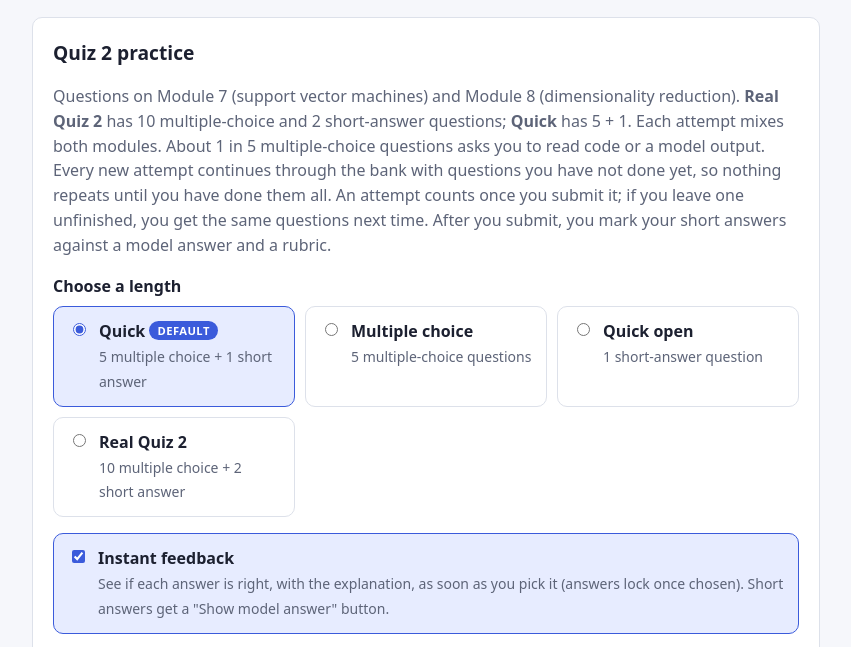
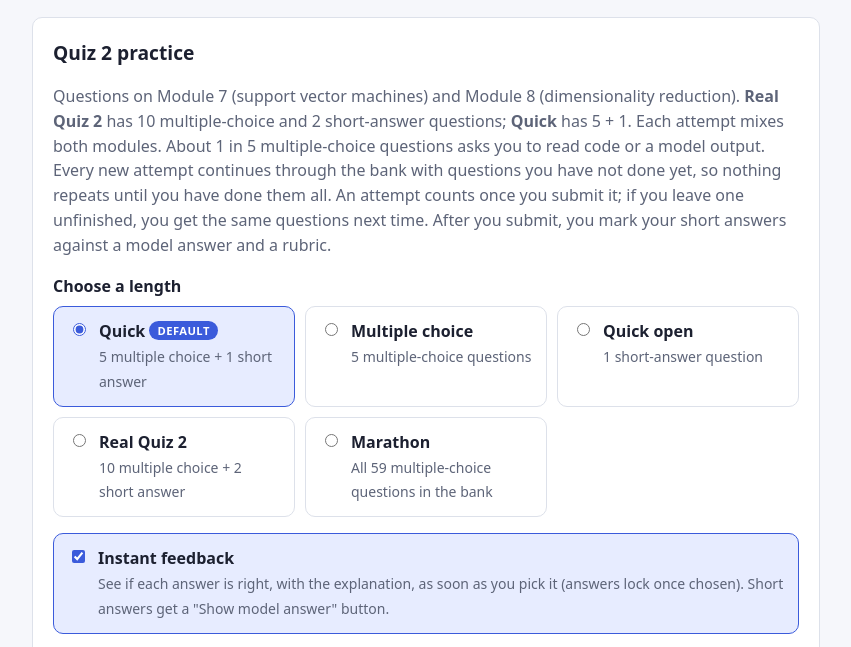
Before and after one commit to AlanJuker/ml-quiz-simulator, a website: page index.html in a window 1280 px wide. Shown: the part 136-783 px from the top of the page, without its empty margins (214-1065 px from the left). Drawn offline with Linux system fonts and the light colour scheme.

Commit message:
Quiz 2: add a Marathon length with every multiple-choice question in the bank

```diff
--- a/index.html
+++ b/index.html
@@ -23,6 +23,6 @@
   <!-- Bump ?v= whenever a script or the stylesheet changes, so browsers never mix cached old and new files. -->
   <script src="quiz2-bank.js?v=20261123-1"></script>
   <script src="quiz2.js?v=20261123-1"></script>
-  <script src="quiz2-app.js?v=20261126-2"></script>
+  <script src="quiz2-app.js?v=20261126-3"></script>
 </body>
 </html>
--- a/quiz2-app.js
+++ b/quiz2-app.js
@@ -9,11 +9,13 @@ const PASS_MARK = 70;
 const LETTERS = "ABCD";
 // Quiz 2 is 10 multiple choice + 2 short answer on Modules 7 and 8. Quick is the default. No time limit has
 // been announced, so the clock shows the time used instead of counting down.
+const MC_TOTAL = QUIZ2.filter((q) => q.type === "mc").length;
 const FORMATS = {
   quick: { title: "Quick", detail: "5 multiple choice + 1 short answer", mc: 5, open: 1 },
   mc: { title: "Multiple choice", detail: "5 multiple-choice questions", mc: 5, open: 0 },
   open: { title: "Quick open", detail: "1 short-answer question", mc: 0, open: 1 },
   real: { title: "Real Quiz 2", detail: "10 multiple choice + 2 short answer", mc: 10, open: 2 },
+  marathon: { title: "Marathon", detail: `All ${MC_TOTAL} multiple-choice questions in the bank`, mc: MC_TOTAL, open: 0 },
 };
 // Each format has a different number of questions, so an attempt's length tells its format.
 const formatName = (total) => Object.values(FORMATS).find((f) => f.mc + f.open === total)?.title ?? `${total} questions`;
```
Also changed, not shown: README.md.
